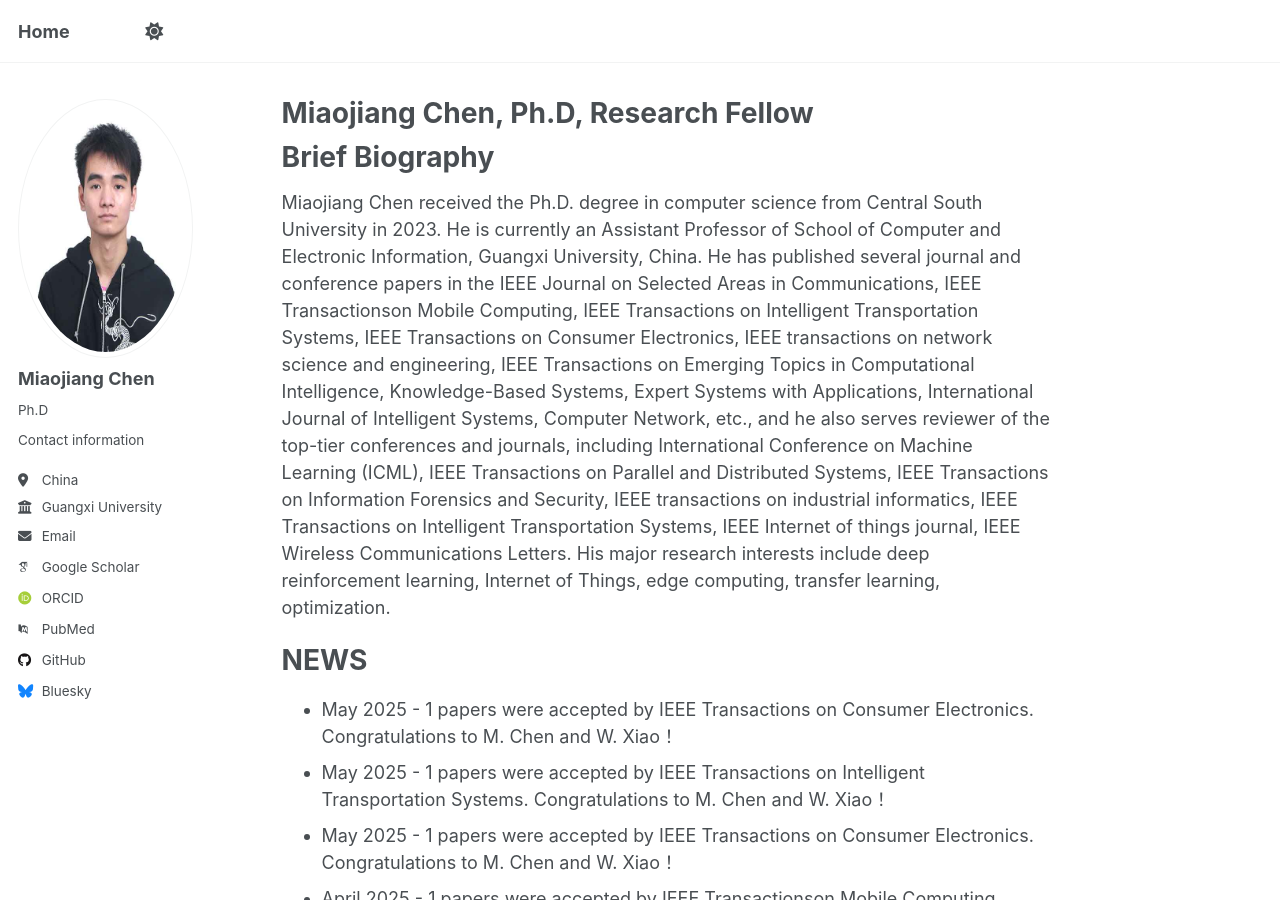
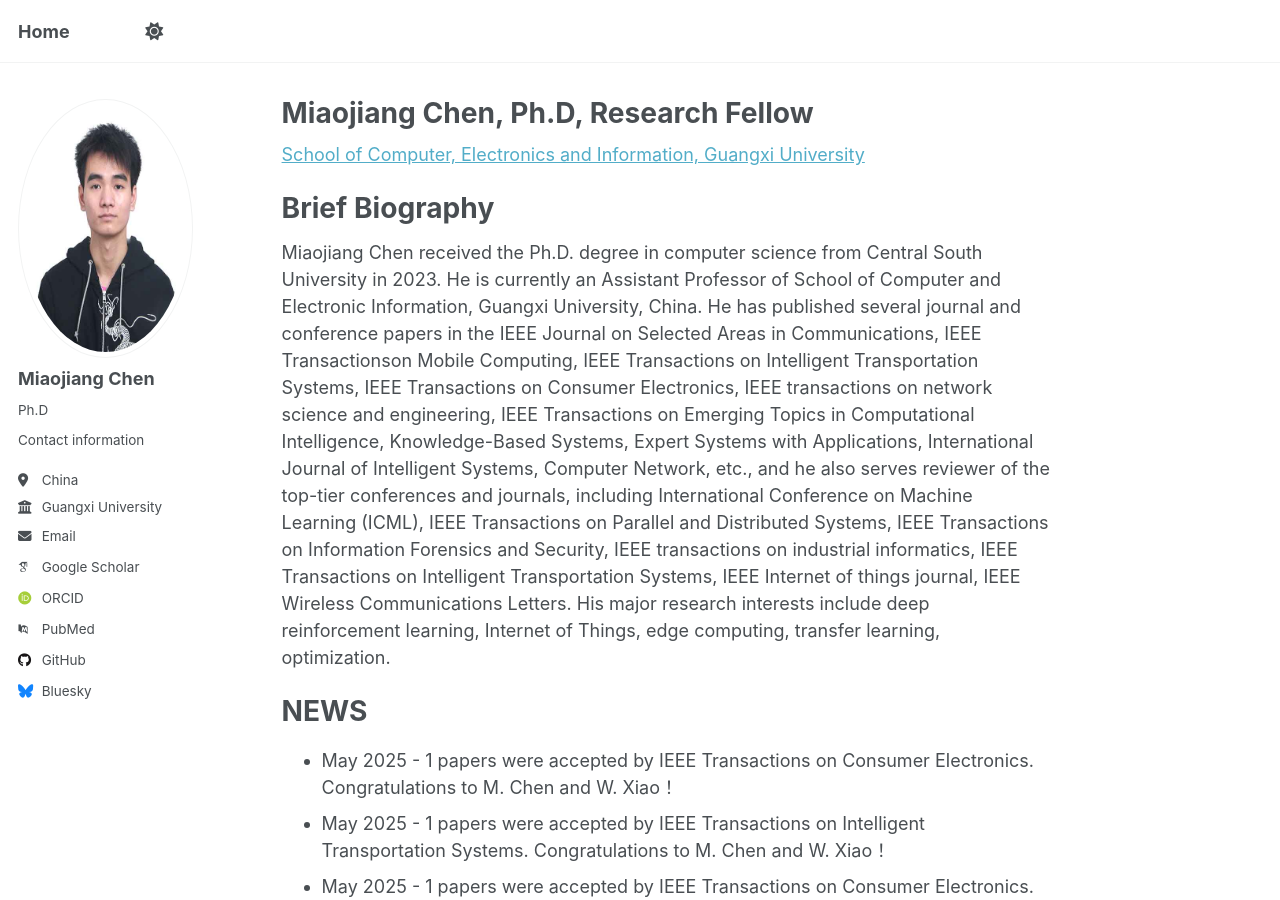
Before and after one commit to mjchen-cs/mjchen-cs.github.io, a Jekyll site: the page built from _pages/about.md, in a window 1280 px wide and 900 px high. Built offline with Jekyll 4.4.1, drawn with Linux system fonts in a browser that asks for light colours; some web fonts are replaced.

Commit message:
about.md

```diff
--- a/_pages/about.md
+++ b/_pages/about.md
@@ -8,7 +8,7 @@ redirect_from:
 ---
 
 
-
+[School of Computer, Electronics and Information, Guangxi University]([https://example.com](https://www.gxu.edu.cn/en/))
 
 Brief Biography
 ======
```
